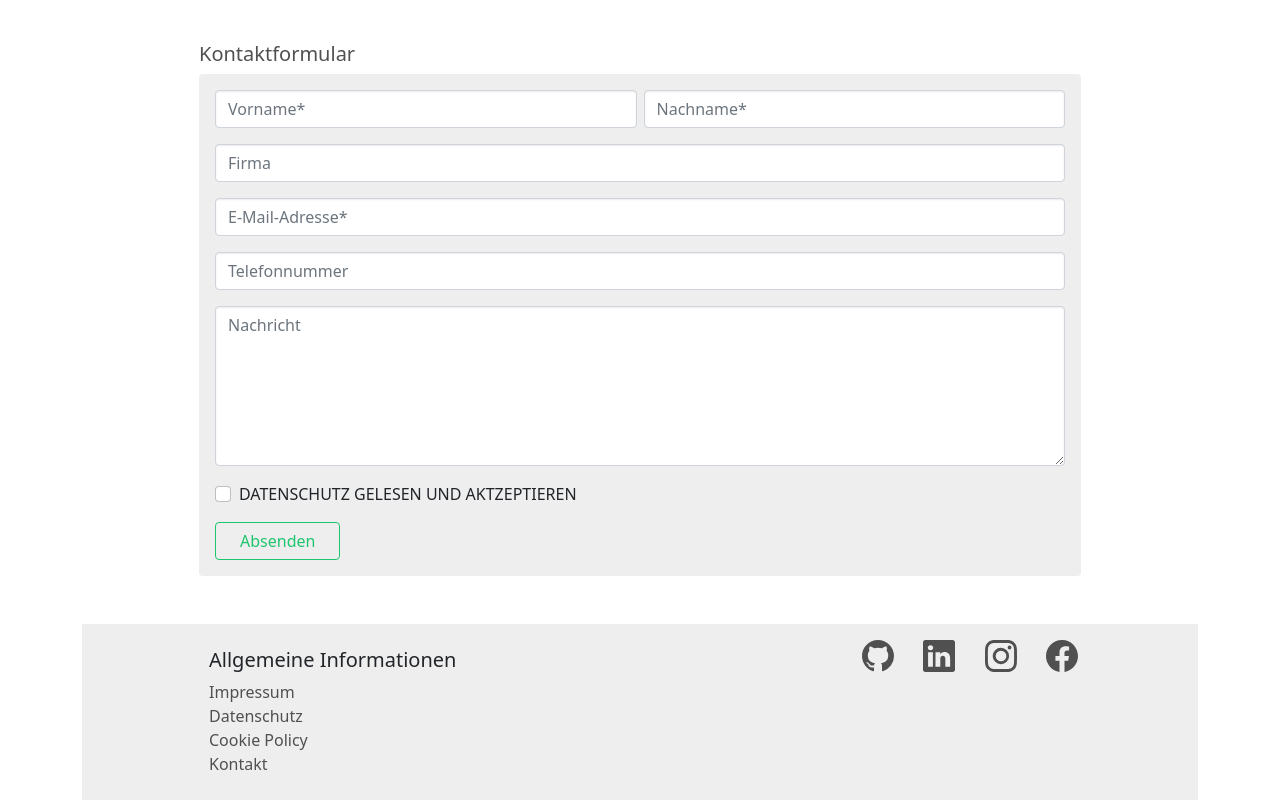
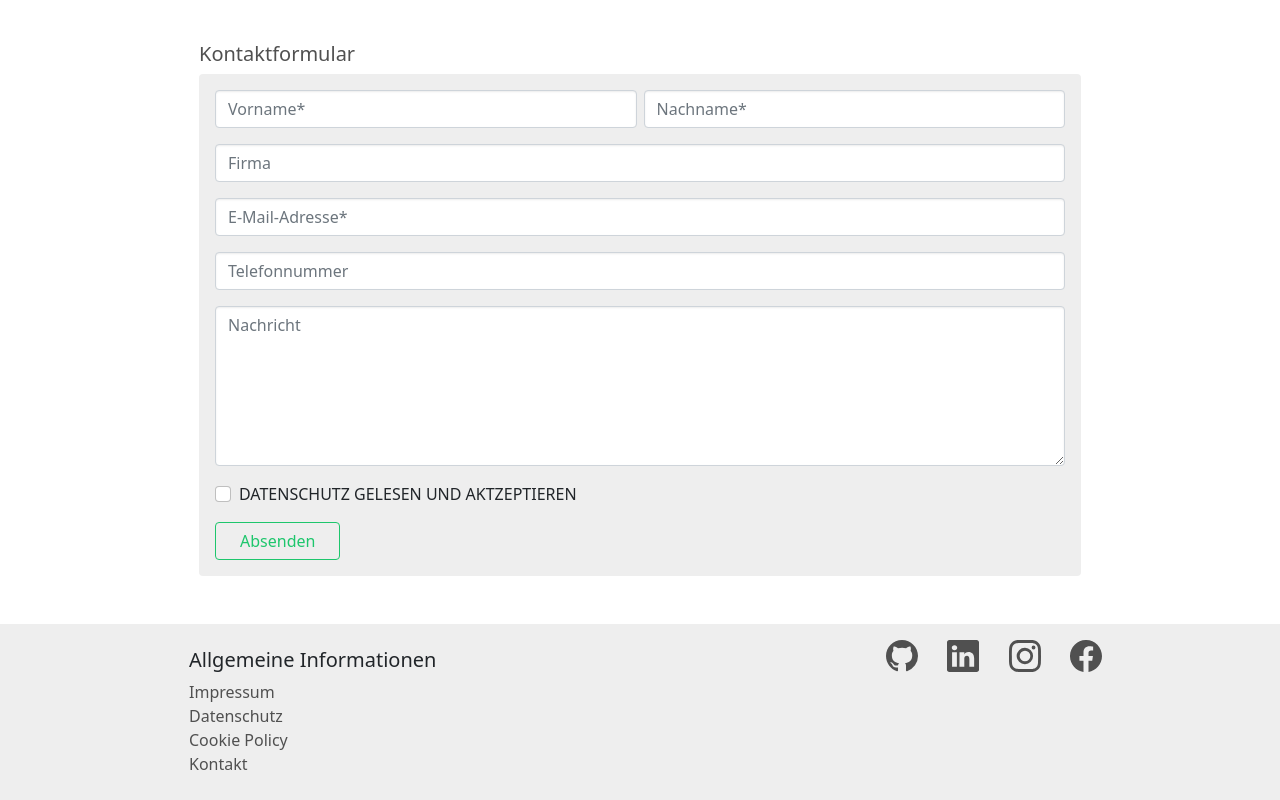
Before and after one commit to BerlinzuDir/decilo-frontend, a Next.js app: page /contact in a window 1280 px wide. Shown: the part 455-1255 px from the top of the page. Built offline with nearby package versions, Linux system fonts and the light colour scheme.

Commit message:
footer out of container

```diff
--- a/pages/contact.tsx
+++ b/pages/contact.tsx
@@ -30,8 +30,8 @@ const Contact: FunctionComponent = () => {
             <div className={"container-sm"}>
                 <Heading {...localizedContent["Heading"]}></Heading>
                 <ContactForm {...localizedContent["contactForm"]} language={language} />
-                <Footer {...localizedContent["Footer"]} />
             </div>
+            <Footer {...localizedContent["Footer"]} />
         </div>
     )
 
```
